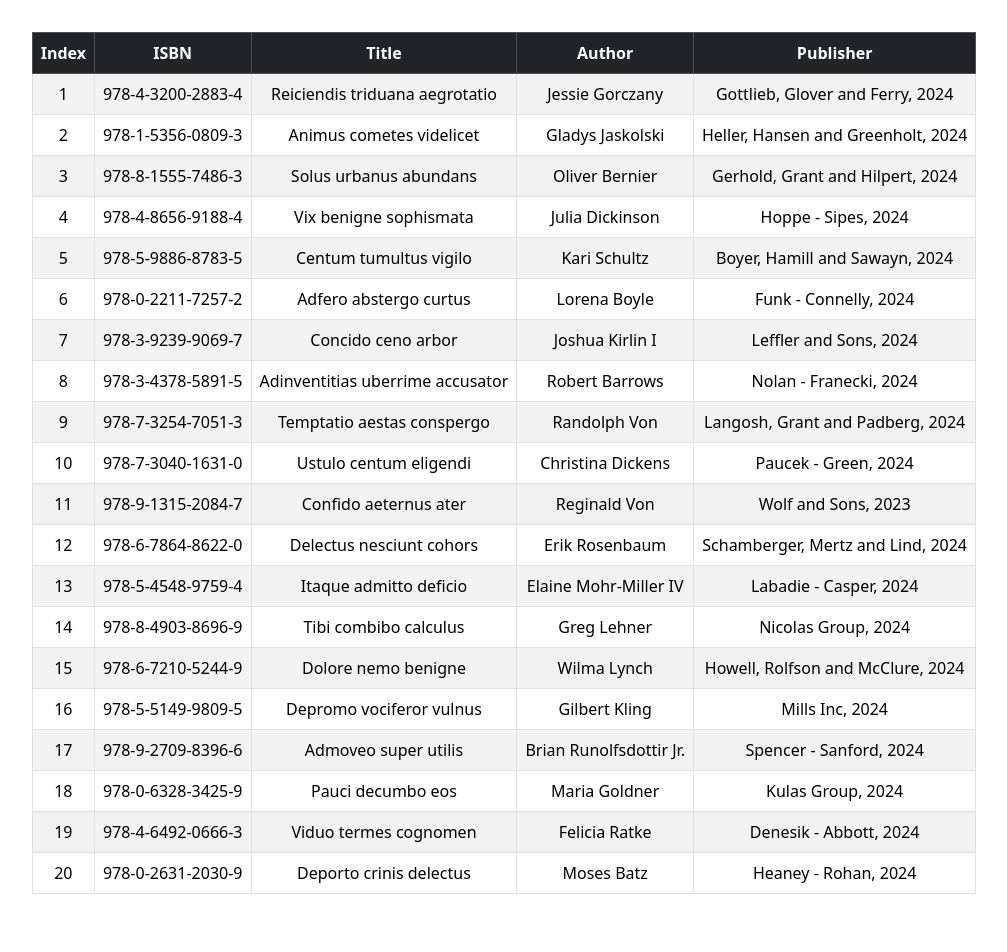
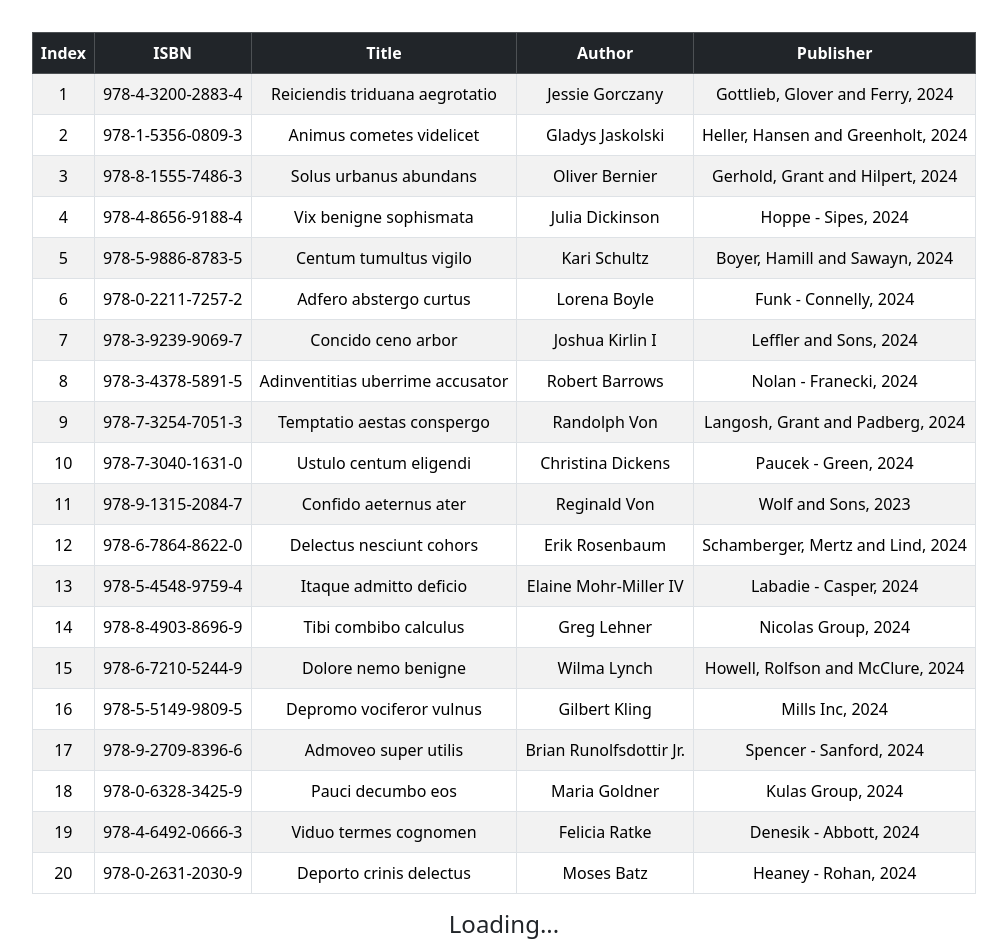
Before and after one commit to Oksana-bondareva/books-info, a React (Vite) app: page / in a window 1280 px wide. Shown: the top 952 px of the page, without its empty margins (136-1143 px from the left). Built offline with nearby package versions, Linux system fonts and the light colour scheme.

Commit message:
feat: add scroll

```diff
--- a/src/components/BooksTable.tsx
+++ b/src/components/BooksTable.tsx
@@ -2,6 +2,7 @@ import { useEffect, useState } from "react";
 import { Container, Table } from "react-bootstrap";
 import { Book } from "../types/types";
 import { faker } from '@faker-js/faker';
+import InfiniteScroll from "react-infinite-scroll-component";
 
 const capitalizeTitle = (title: string) => {
     return title.charAt(0).toUpperCase() + title.slice(1);
@@ -31,13 +32,27 @@ const generateRandomBooks = ( page: number ): Book[] => {
 
 const BooksTable = () => {
     const [books, setBooks] = useState<Book[]>([]);
+    const [page, setPage] = useState(0);
 
     useEffect(() => {
         setBooks(generateRandomBooks(0));
     }, []);
 
+    const fetchMoreBooks = () => {
+        setPage(prevPage => {
+            const nextPage = prevPage + 1;
+            setBooks(prevBooks => [...prevBooks, ...generateRandomBooks( nextPage )]);
+            return nextPage;
+        });
+    };
+
     return (
         <Container>
+            <InfiniteScroll
+                dataLength={books.length}
+                next={fetchMoreBooks}
+                hasMore={true}
+                loader={<h4>Loading...</h4>} >
                 <Table striped bordered hover>
                     <thead className="table-dark">
                         <tr>
@@ -60,6 +75,7 @@ const BooksTable = () => {
                         ))}
                     </tbody>
                 </Table>
+            </InfiniteScroll>
         </Container>
     )
 }
```
Lines whose indentation alone changed are shown as unchanged.
